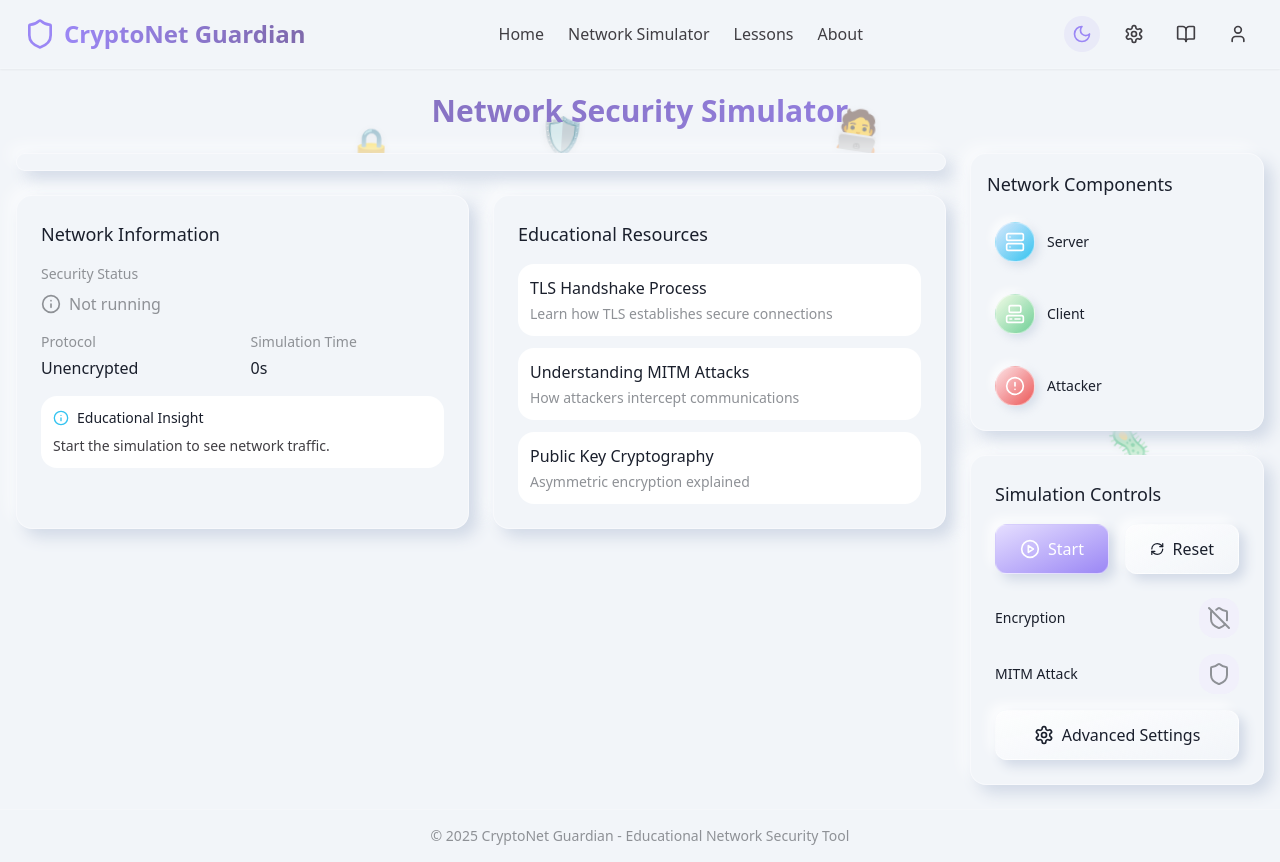
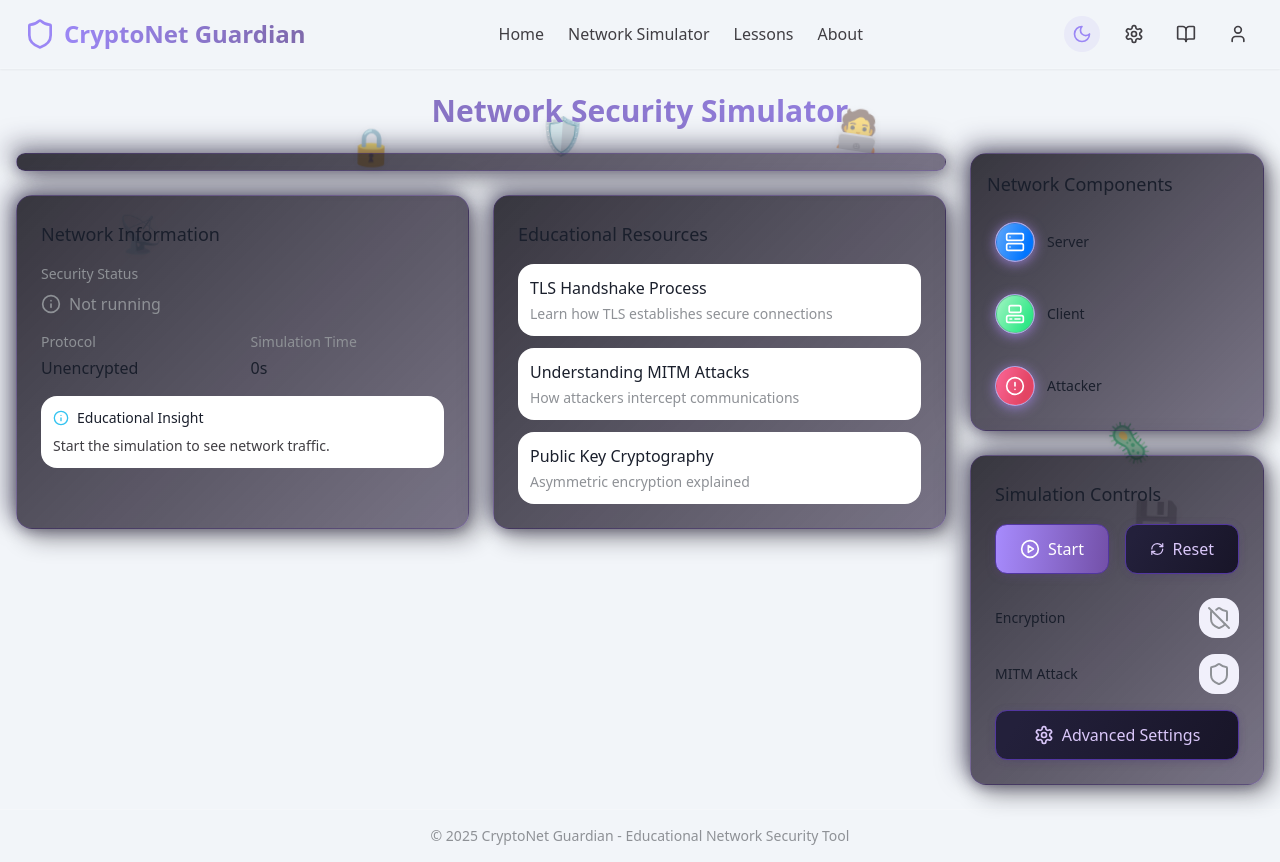
Before and after one commit to bytesizedshrey/misc-projects, a React (Vite) app: page /simulator in a window 1280 px wide. Built offline with nearby package versions, Linux system fonts and the light colour scheme.

Commit message:
Fix: Improve dark theme styling
Adjust styles for better dark theme appearance.

```diff
--- a/src/index.css
+++ b/src/index.css
@@ -1,3 +1,4 @@
+
 @tailwind base;
 @tailwind components;
 @tailwind utilities;
@@ -53,41 +54,43 @@
   }
 
   .dark {
-    --background: 222.2 84% 4.9%;
-    --foreground: 210 40% 98%;
+    /* Core colors */
+    --background: 238 20% 12%;
+    --foreground: 0 0% 98%;
 
-    --card: 222.2 84% 4.9%;
+    --card: 239 32% 18%;
     --card-foreground: 210 40% 98%;
 
-    --popover: 222.2 84% 4.9%;
+    --popover: 240 20% 16%;
     --popover-foreground: 210 40% 98%;
 
     --primary: 252 80% 74%;
-    --primary-foreground: 222.2 47.4% 11.2%;
+    --primary-foreground: 239 32% 18%;
 
-    --secondary: 217.2 32.6% 17.5%;
+    --secondary: 238 20% 15%;
     --secondary-foreground: 210 40% 98%;
 
-    --muted: 217.2 32.6% 17.5%;
-    --muted-foreground: 215 20.2% 65.1%;
+    --muted: 238 18% 22%;
+    --muted-foreground: 215 16% 60%;
 
-    --accent: 217.2 32.6% 17.5%;
-    --accent-foreground: 210 40% 98%;
+    --accent: 248 25% 22%;
+    --accent-foreground: 251 60% 96%;
 
     --destructive: 0 62.8% 30.6%;
     --destructive-foreground: 210 40% 98%;
 
-    --border: 217.2 32.6% 17.5%;
-    --input: 217.2 32.6% 17.5%;
-    --ring: 212.7 26.8% 83.9%;
-    --sidebar-background: 240 5.9% 10%;
-    --sidebar-foreground: 240 4.8% 95.9%;
-    --sidebar-primary: 224.3 76.3% 48%;
+    --border: 239 18% 26%;
+    --input: 239 18% 26%;
+    --ring: 252 80% 74%;
+
+    --sidebar-background: 247 23% 18%;
+    --sidebar-foreground: 0 0% 98%;
+    --sidebar-primary: 252 100% 34%;
     --sidebar-primary-foreground: 0 0% 100%;
-    --sidebar-accent: 240 3.7% 15.9%;
-    --sidebar-accent-foreground: 240 4.8% 95.9%;
-    --sidebar-border: 240 3.7% 15.9%;
-    --sidebar-ring: 217.2 91.2% 59.8%;
+    --sidebar-accent: 252 46% 18%;
+    --sidebar-accent-foreground: 0 0% 98%;
+    --sidebar-border: 240 8% 21%;
+    --sidebar-ring: 252 80% 74%;
   }
 }
 
@@ -97,64 +100,124 @@
   }
 
   body {
-    @apply bg-clay-bg text-clay-neutral-500 antialiased;
+    @apply bg-clay-bg text-clay-neutral-500 antialiased transition-colors duration-300;
+  }
+
+  html.dark body {
+    @apply bg-gradient-to-br from-[#161622] via-[#22202B] to-[#191620] text-[#ECEAFB] transition-colors duration-300;
+    background-image: linear-gradient(135deg, #191620 0%, #232035 100%);
   }
 }
 
 @layer components {
   /* Claymorphism component styles */
   .clay-card {
-    @apply bg-clay-bg rounded-2xl p-6 shadow-[8px_8px_16px_0px_#d1d9e6,_-8px_-8px_16px_0px_rgba(255,255,255,0.6)] border border-white/40 relative overflow-hidden;
+    @apply rounded-2xl p-6 border relative overflow-hidden transition-all duration-300;
+    background: linear-gradient(135deg, rgba(19, 17, 27, 0.84) 0%, rgba(47, 37, 64, 0.62) 100%);
+    box-shadow: 8px 8px 24px 0 #15111f75, -8px -8px 24px 0 #26214080, 0 1px 12px 0 #1e153350;
+    border-color: rgba(119, 57, 234, 0.18);
+  }
+  .dark .clay-card {
+    @apply bg-opacity-90 text-[#F1EFFE] border-[#36304a] backdrop-blur-lg;
+    background: linear-gradient(120deg, rgba(56,45,74,0.87) 0%, rgba(35,32,53,0.99) 85%);
+    box-shadow: 0 4px 24px 0 #31304e80, 0 1px 8px 0 #1d172d60;
+    border-color: #725ed433;
   }
 
   .clay-button {
-    @apply py-3 px-6 rounded-xl bg-gradient-to-br from-white/80 to-clay-bg shadow-[6px_6px_12px_0px_#d1d9e6,_-6px_-6px_12px_0px_rgba(255,255,255,0.8)]
-    hover:shadow-[4px_4px_8px_0px_#d1d9e6,_-4px_-4px_8px_0px_rgba(255,255,255,0.8)]
-    active:shadow-[inset_4px_4px_8px_0px_#d1d9e6,_inset_-4px_-4px_8px_0px_rgba(255,255,255,0.8)]
-    transition-all duration-300 ease-out font-medium border border-white/40;
+    @apply py-3 px-6 rounded-xl shadow transition-all duration-300 font-medium border border-white/40;
+    background: linear-gradient(120deg, #23203B 10%, #181528 100%);
+    color: #dac7fa;
+    border-color: #5236a0;
+    box-shadow: 0 2px 12px -4px #321a4b65, 0 0px 6px 0 #685d9540;
   }
-
+  .dark .clay-button {
+    @apply border-[#7153b7] bg-[#211a36] text-[#dac7fa] hover:bg-[#29244a] bg-opacity-90 hover:bg-opacity-100;
+    background: linear-gradient(90deg, #251d36 0%, #2e2352 80%);
+    color: #dac7fa;
+    border-color: #7153b7;
+    box-shadow: 0 2px 16px 0 #51387e36, 0 0px 7px 0 #7662b93f;
+  }
   .clay-button-primary {
-    @apply bg-gradient-to-br from-clay-purple-light to-clay-purple text-white
-    hover:from-clay-purple hover:to-clay-purple-dark;
+    @apply text-white;
+    background: linear-gradient(96deg, #a78bfd 0%, #7350a8 100%);
+    box-shadow: 0 2px 12px -4px #7350a880, 0 0px 6px 0 #3a2b4a20;
+  }
+  .dark .clay-button-primary {
+    background: linear-gradient(90deg, #7759bd 5%, #473091 85%);
+    color: #fff;
+    box-shadow: 0 4px 16px -4px #4e2dab80, 0 0px 8px 0 #522fac40;
+    border-color: #9b87f580;
   }
 
   .clay-input {
-    @apply bg-clay-bg border border-white/60 shadow-[inset_3px_3px_6px_0px_#d1d9e6,_inset_-3px_-3px_6px_0px_rgba(255,255,255,0.7)]
-    rounded-xl py-3 px-4 focus:outline-none focus:ring-1 focus:ring-clay-purple;
+    @apply border rounded-xl py-3 px-4 focus:outline-none focus:ring-1 focus:ring-clay-purple shadow transition-all duration-200;
+    background: linear-gradient(118deg, rgba(242,245,249,0.5) 0%, rgba(224,219,234,0.7) 88%);
+    border-color: #eee7ff;
+    color: #23203B;
+  }
+  .dark .clay-input {
+    @apply bg-opacity-95 text-[#eceafc] border-[#42376a] focus:ring-[#b5a1f7];
+    background: linear-gradient(109deg, #242041 0%, #2e2247 100%);
+    border-color: #a18af870;
+    color: #eceafc;
+    box-shadow: 0 4px 12px 0 #37245819;
   }
 
   .clay-node {
-    @apply w-20 h-20 flex items-center justify-center rounded-full relative
-    cursor-grab active:cursor-grabbing transition-transform duration-200;
+    @apply w-20 h-20 flex items-center justify-center rounded-full relative cursor-grab active:cursor-grabbing transition-transform duration-200;
+    box-shadow: 0 2px 12px 0 #b490ffa9;
+    border: 1.5px solid #afa2e9;
+    background: linear-gradient(132deg, #efeaff 45%, #bfc8dc 100%);
+  }
+  .dark .clay-node {
+    @apply border-[#392f59] shadow-lg shadow-[#17132d7a] bg-opacity-80;
+    background: linear-gradient(120deg, #22203B 20%, #382a55 98%);
   }
 
   .clay-node-inner {
-    @apply w-full h-full rounded-full bg-gradient-to-br flex items-center justify-center shadow-[4px_4px_8px_0px_rgba(209,217,230,0.8),_-4px_-4px_8px_0px_rgba(255,255,255,0.8)] border border-white/40;
+    @apply w-full h-full rounded-full flex items-center justify-center border;
+    background: linear-gradient(135deg, #dcc9fdb9 0%, #f6f6fb75 100%);
+    border-color: #9b87f560;
+  }
+  .dark .clay-node-inner {
+    @apply bg-opacity-80 border-[#765fafad];
+    background: linear-gradient(115deg, #483682 28%, #281b30 100%);
+    border-color: #a993f1e8;
+    box-shadow: 0 2px 8px 0 #23203b3a;
   }
 
-  .clay-server {
-    @apply clay-node;
+  .clay-server { @apply clay-node; }
+  .clay-server .clay-node-inner {
+    @apply from-clay-blue-light/80 to-clay-blue;
+    background: linear-gradient(110deg, #60a7fa 0%, #0075ff 80%);
+    border-color: #5974b680;
+  }
+  .dark .clay-server .clay-node-inner {
+    background: linear-gradient(110deg, #374387 0%, #23a5fc 120%);
+    border-color: #48a8f452;
   }
 
-  .clay-server .clay-node-inner {
-    @apply from-clay-blue-light/80 to-clay-blue;
+  .clay-client { @apply clay-node; }
+  .clay-client .clay-node-inner {
+    @apply from-clay-green-light/80 to-clay-green;
+    background: linear-gradient(120deg, #a2f5c3 0%, #30e887 81%);
+    border-color: #5ba68899;
+  }
+  .dark .clay-client .clay-node-inner {
+    background: linear-gradient(115deg, #28573a 0%, #55d88a 98%);
+    border-color: #49c7c96a;
   }
 
-  .clay-client {
-    @apply clay-node;
-  }
-
-  .clay-client .clay-node-inner {
-    @apply from-clay-green-light/80 to-clay-green;
-  }
-
-  .clay-attacker {
-    @apply clay-node;
-  }
-
+  .clay-attacker { @apply clay-node; }
   .clay-attacker .clay-node-inner {
     @apply from-clay-red-light/80 to-clay-red;
+    background: linear-gradient(110deg, #fa6696 0%, #e34463 77%);
+    border-color: #e3567a55;
+  }
+  .dark .clay-attacker .clay-node-inner {
+    background: linear-gradient(112deg, #68304c 0%, #eb295f 95%);
+    border-color: #eb295f77;
   }
 
   /* Animation keyframes */
@@ -163,39 +226,50 @@
     50% { transform: translateY(-10px); }
     100% { transform: translateY(0px); }
   }
-
   @keyframes pulse {
     0% { transform: scale(1); }
     50% { transform: scale(1.05); }
     100% { transform: scale(1); }
   }
-
   @keyframes packet-move {
     0% { transform: translate(0, 0) scale(0.5); opacity: 0; }
     10% { transform: translate(0, 0) scale(1); opacity: 1; }
     90% { transform: translate(var(--travel-x), var(--travel-y)) scale(1); opacity: 1; }
     100% { transform: translate(var(--travel-x), var(--travel-y)) scale(0.5); opacity: 0; }
   }
-
-  .floating {
-    animation: float 6s ease-in-out infinite;
+  .floating { animation: float 6s ease-in-out infinite; }
+  .pulsing { animation: pulse 3s ease-in-out infinite; }
+  .packet {
+    @apply absolute w-4 h-4 rounded-full z-10 transition-colors;
+    background: linear-gradient(94deg, #a477f5 0%, #7459a7 100%);
+    animation: packet-move 2s ease-in-out forwards;
+    border: 1.5px solid #cfc1ed;
   }
-
-  .pulsing {
-    animation: pulse 3s ease-in-out infinite;
+  .dark .packet {
+    background: linear-gradient(90deg, #4d357b 10%, #a374fa 98%);
+    border-color: #9b87f555;
   }
-
-  .packet {
-    @apply absolute w-4 h-4 rounded-full bg-clay-purple z-10;
-    animation: packet-move 2s ease-in-out forwards;
-  }
-
   .packet-secure {
     @apply bg-clay-green;
+    background: linear-gradient(102deg, #6FCF97 0%, #37cc63 80%);
+    border-color: #6FCF97;
   }
-
+  .dark .packet-secure {
+    background: linear-gradient(91deg, #14452a 0%, #6FCE96 120%);
+    border-color: #3ccd69ee;
+  }
   .packet-compromised {
     @apply bg-clay-red;
+    background: linear-gradient(94deg, #EB5757 28%, #FFDEE2 100%);
+    border-color: #EB5757;
+  }
+  .dark .packet-compromised {
+    background: linear-gradient(120deg, #83324c 0%, #f44787 80%);
+    border-color: #EB579977;
+  }
+  /* Glassmorphism helper for dark */
+  .glass-morphism {
+    @apply backdrop-blur-xl bg-[#18182b]/60 border border-white/10 shadow-[0_4px_12px_-2px_rgba(0,0,0,0.35)];
   }
 }
 
@@ -209,3 +283,8 @@
     radial-gradient(circle at 1px 1px, #d1d9e6 1px, transparent 0);
   background-size: 20px 20px;
 }
+.dark .network-canvas {
+  background-color: #19172a;
+  background-image:
+    radial-gradient(circle at 1px 1px, #373265 1.3px, transparent 0);
+}
```
